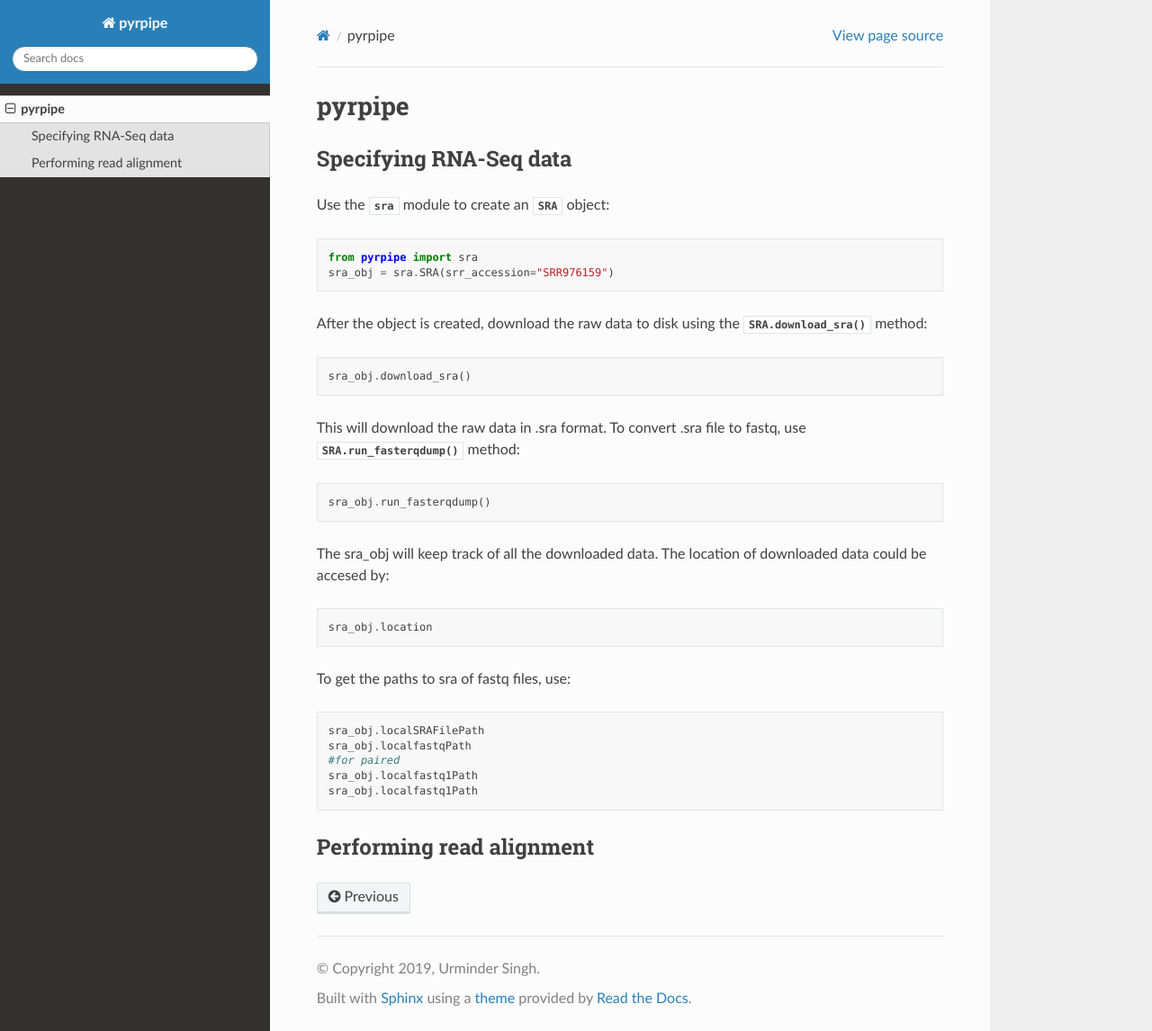
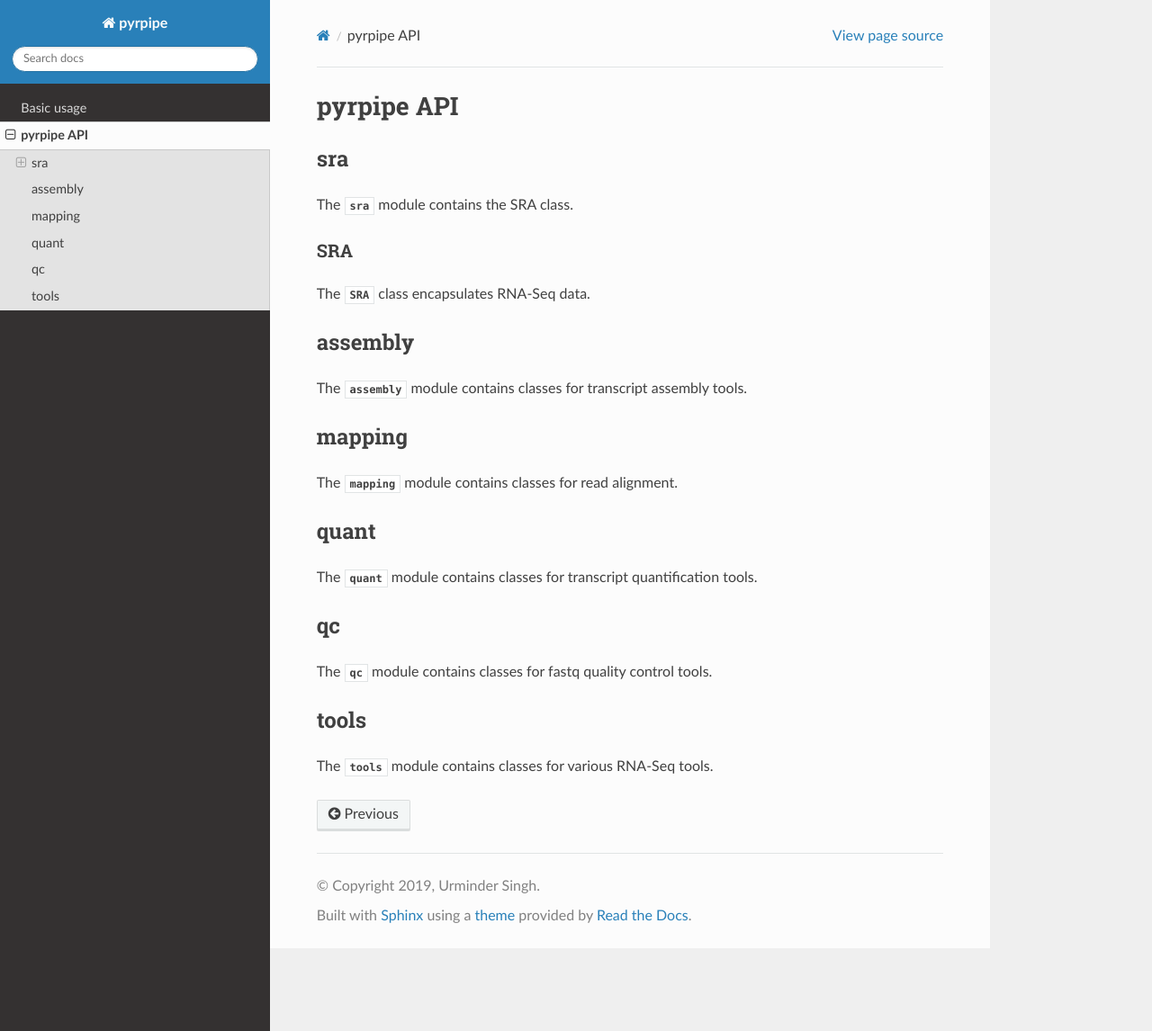
Before and after one commit to urmi-21/pyrpipe, a Sphinx documentation site: the page built from docs/source/api.rst, in a window 1280 px wide and 1146 px high. Shown: the whole window at 90% size. Built offline with Sphinx 7.4.7 and the Read the Docs theme 2.0.0, drawn with Linux system fonts in a browser that asks for light colours; pages that are not in the unit, such as notebooks, are missing from menus.

Commit message:
updateDocs

```diff
--- a/docs/source/api.rst
+++ b/docs/source/api.rst
@@ -1,35 +1,36 @@
-======================================================
-pyrpipe
-======================================================
+************
+pyrpipe API
+************
 
-Specifying RNA-Seq data
+sra
 =======================
 
-Use the :py:mod:`sra` module to create an :class:`SRA` object::
-
-	from pyrpipe import sra
-	sra_obj = sra.SRA(srr_accession="SRR976159")
-
-After the object is created, download the raw data to disk using the
-:meth:`SRA.download_sra` method::
-	sra_obj.download_sra()
-This will download the raw data in .sra format.
-To convert .sra file to fastq, use :meth:`SRA.run_fasterqdump` method::
-
-	sra_obj.run_fasterqdump()
-
-The sra_obj will keep track of all the downloaded data. The location of downloaded data could be accesed by::
-
-	sra_obj.location
-
-To get the paths to sra of fastq files, use::
-
-	sra_obj.localSRAFilePath
-	sra_obj.localfastqPath
-	#for paired
-	sra_obj.localfastq1Path
-	sra_obj.localfastq1Path
+The :py:mod:`sra` module contains the SRA class.
 
 
-Performing read alignment
-=========================
+SRA
+^^^^
+The :class:`SRA` class encapsulates RNA-Seq data.
+
+
+assembly
+=========
+The :py:mod:`assembly` module contains classes for transcript assembly tools.
+
+mapping
+=========
+The :py:mod:`mapping` module contains classes for read alignment.
+
+
+quant
+=========
+The :py:mod:`quant` module contains classes for transcript quantification tools.
+
+qc
+=========
+The :py:mod:`qc` module contains classes for fastq quality control tools.
+
+
+tools
+=========
+The :py:mod:`tools` module contains classes for various RNA-Seq tools.
--- a/docs/source/index.rst
+++ b/docs/source/index.rst
@@ -5,9 +5,9 @@ pyrpipe: python RNA-Seq pipelines
 :Date: |today|
 :Version: |version|
 
-*****
+*************
 Introduction
-*****
+*************
 pyrpipe (Pronounced as "pyre-pipe") is a python package to easily develop RNA-Seq analyses workflow by integrating popular RNA-Seq analysis programs.
 pyrpipe allows coding RNA-Seq workflows in pure python in an object oriented manner. pyrpipe provides a high level API to many popular RNA-Seq tools for easier and faster development.
 pyrpipe can be used on local computers or on HPC environments to manage analysis of RNA-Seq data.
@@ -26,8 +26,8 @@ Contents
 .. toctree::
    :maxdepth: 2
 
+   usage.rst
    api.rst
-   usage.rst
    installation.rst
    faq.rst
    developer.rst
```
Also changed, not shown: docs/source/usage.rst (added, +40 -0 lines), 2 other files.
